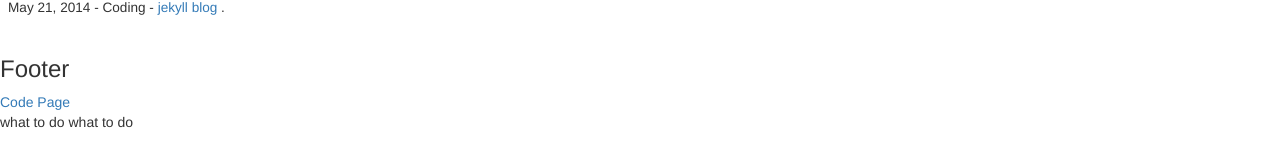
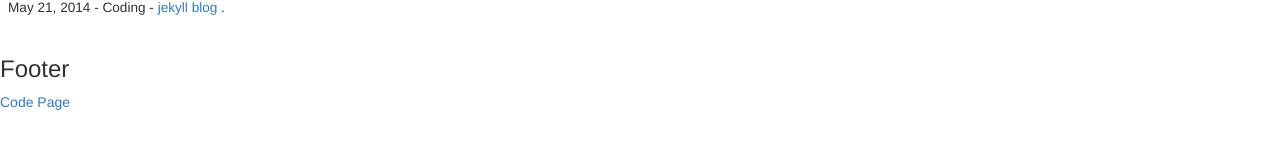
Before and after one commit to stratcom/stratcom.github.io, a Jekyll site: the page built from index.html, in a window 1280 px wide. Shown: the part 368-535 px from the top of the page. Built offline with Jekyll 4.4.1, drawn with Linux system fonts in a browser that asks for light colours; nearby versions of some CDN libraries.

```diff
--- a/_layouts/default.html
+++ b/_layouts/default.html
@@ -22,7 +22,6 @@
 
   {% include footer.html %}
 
-  what to do what to do
 
 
 </body>
```
